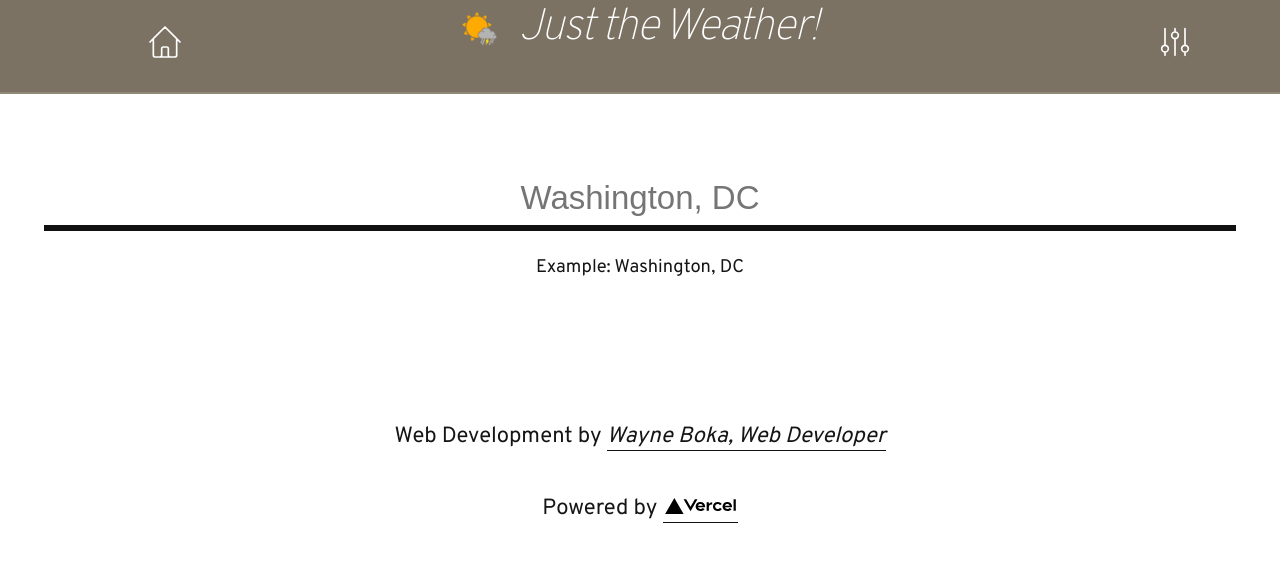
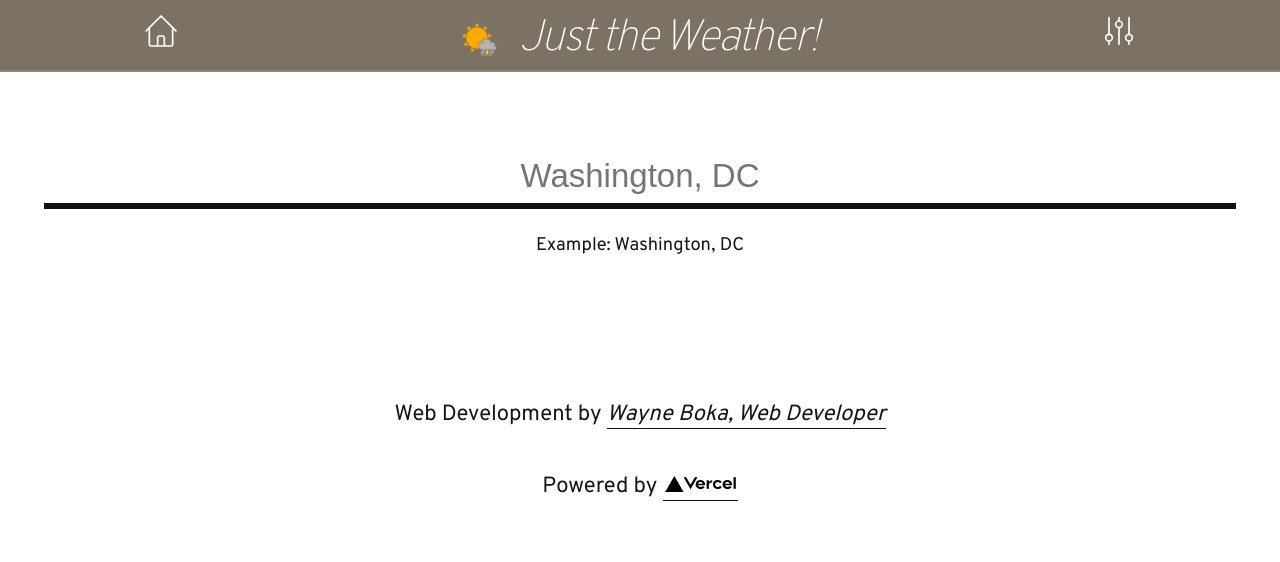
Before and after one commit to wboka/weather, a Next.js app: page / in a window 1280 px wide. Shown: the top 562 px of the page. Built offline with nearby package versions, Linux system fonts and the light colour scheme.

Commit message:
style: move to flexbox

```diff
--- a/components/Menu.jsx
+++ b/components/Menu.jsx
@@ -3,9 +3,7 @@
 const Menu = () => {
 	return (
 		<div className="menu">
-			<div className="container">
-				<div className="row">
-					<div className="col-2 home">
+			<div className="home">
 				<Link href="/">
 					<a>
 						<svg
@@ -25,7 +23,7 @@
 					</a>
 				</Link>
 			</div>
-					<div className="col-8 title" style={{ textAlign: "center" }}>
+			<div className="title" style={{ textAlign: "center" }}>
 				<img
 					src="/weather.png"
 					alt="Orange sun, grey clouds, grey rain, and yellow lightning bolt"
@@ -38,7 +36,7 @@
 				/>
 				Just the Weather!
 			</div>
-					<div className="col-2 settings">
+			<div className="settings">
 				<Link href="/settings">
 					<a>
 						<svg
@@ -59,8 +57,6 @@
 				</Link>
 			</div>
 		</div>
-			</div>
-		</div>
 	);
 };
 
--- a/styles/Menu.scss
+++ b/styles/Menu.scss
@@ -3,6 +3,8 @@
 	border-bottom: 2px solid #928877;
 	color: #ffffff;
 	margin-bottom: 0.25em;
+	display: flex;
+	justify-content: space-around;
 
 	a {
 		border-bottom: none;
@@ -56,17 +58,16 @@
 .home,
 .settings,
 .title {
-	padding: 0.5em;
 	text-align: center;
 }
 
 .title {
 	font-size: 1.75em;
 	font-weight: 100;
-	font-family: Overpass, -apple-system, BlinkMacSystemFont,
-		Segoe UI, Roboto, Oxygen, Ubuntu, Cantarell, Fira Sans, Droid Sans,
-		Helvetica Neue, sans-serif;
+	font-family: Overpass, -apple-system, BlinkMacSystemFont, Segoe UI, Roboto,
+		Oxygen, Ubuntu, Cantarell, Fira Sans, Droid Sans, Helvetica Neue, sans-serif;
 	letter-spacing: -0.05em;
+	margin-top: 0.25em;
 	font-style: italic;
 }
 
```
Lines whose indentation alone changed are shown as unchanged.
